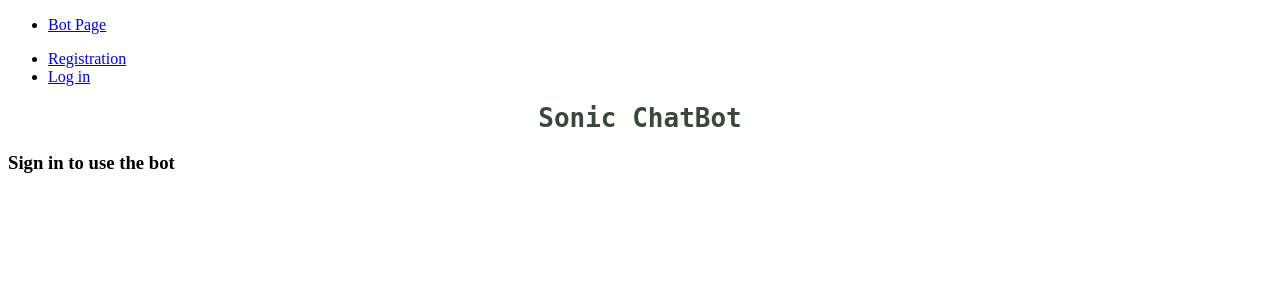
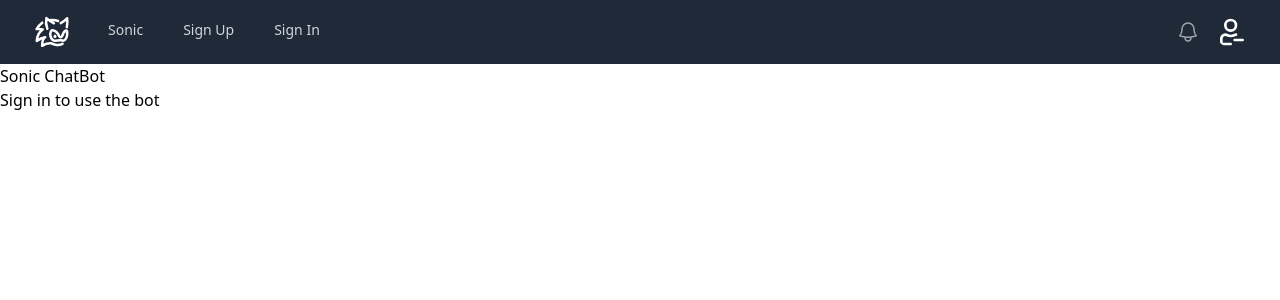
Before and after one commit to PetroChulkov/Sonic_App, a Django app: page / in a window 1280 px wide. Shown: the top 300 px of the page. Run offline with Django 4.2, Linux system fonts and the light colour scheme; data that the repository does not hold is empty; some libraries are stand-ins or nearby versions.

Commit message:
created navbar

```diff
--- a/sonic/sonicapp/static/sonicapp/style.css
+++ b/sonic/sonicapp/static/sonicapp/style.css
@@ -1,4 +1,4 @@
-#chatbot {
+/* #chatbot {
     margin-left: auto;
     margin-right: auto;
     width: 50%;
@@ -99,4 +99,4 @@ h1 {
 	height: 40px;
 	width: 30%;
 	padding:  auto;
-}
+}  */
--- a/sonic/sonicapp/templates/sonicapp/base.html
+++ b/sonic/sonicapp/templates/sonicapp/base.html
@@ -5,25 +5,100 @@
         <meta name="viewport" content="width=device-width, initial-scale=1.0">
         {% load static %}
         <link rel="stylesheet" type="text/css" href="{% static 'sonicapp/style.css' %}">
+        <link rel="shortcut icon" href="{% static 'sonicapp/img/sonic-favicon.svg' %}" type="image/x-icon">
         <script src="https://code.jquery.com/jquery-3.7.1.js" integrity="sha256-eKhayi8LEQwp4NKxN+CfCh+3qOVUtJn3QNZ0TciWLP4=" crossorigin="anonymous"></script>
-        <title>Document</title>
+        <script src="https://cdn.tailwindcss.com"></script>
+        <title>Sonic</title>
 </head>
 <body>
-    <div class="nav">
-        <ul class="menu">
-            <li><a href="{% url 'index' %}">Bot Page</a></li>            </ul>
-        <ul class="sign-in">
-            {% if request.user.is_authenticated %}
-            <li>{{ user.username.upper }}</li>
-            <li><a href="{% url 'upload_file' %}">Upload file</a></li>
-            <li><a href="{% url 'pdfile_list' %}">Your files</a></li>
-            <li><a href="{% url 'logout' %}">Log out</a></li>
-            {% else %}
-            <li><a href="{% url 'register' %}">Registration</a></li>
-            <li><a href="{% url 'login' %}">Log in</a></li>
-            {% endif %}
-        </ul>
+    <nav class="bg-gray-800">
+    <div class="mx-auto max-w-7xl px-2 sm:px-6 lg:px-8">
+        <div class="relative flex h-16 items-center justify-between">
+        <div class="absolute inset-y-0 left-0 flex items-center sm:hidden">
+            <!-- Mobile menu button-->
+            <button type="button" class="relative inline-flex items-center justify-center rounded-md p-2 text-gray-400 hover:bg-gray-700 hover:text-white focus:outline-none focus:ring-2 focus:ring-inset focus:ring-white" aria-controls="mobile-menu" aria-expanded="false">
+            <span class="absolute -inset-0.5"></span>
+            <span class="sr-only">Open main menu</span>
+            <!--
+                Icon when menu is closed.
+
+                Menu open: "hidden", Menu closed: "block"
+            -->
+            <svg class="block h-6 w-6" fill="none" viewBox="0 0 24 24" stroke-width="1.5" stroke="currentColor" aria-hidden="true">
+                <path stroke-linecap="round" stroke-linejoin="round" d="M3.75 6.75h16.5M3.75 12h16.5m-16.5 5.25h16.5" />
+            </svg>
+            <!--
+                Icon when menu is open.
+
+                Menu open: "block", Menu closed: "hidden"
+            -->
+            <svg class="hidden h-6 w-6" fill="none" viewBox="0 0 24 24" stroke-width="1.5" stroke="currentColor" aria-hidden="true">
+                <path stroke-linecap="round" stroke-linejoin="round" d="M6 18L18 6M6 6l12 12" />
+            </svg>
+            </button>
+        </div>
+        <div class="flex flex-1 items-center justify-center sm:items-stretch sm:justify-start">
+            <div class="flex flex-shrink-0 items-center">
+            <img class="h-10 w-10" src="{% static 'sonicapp/img/sonic.svg' %}" alt="Your Company">
+            </div>
+            <div class="hidden sm:ml-6 sm:block">
+            <div class="flex space-x-4">
+                <!-- Current: "bg-gray-900 text-white", Default: "text-gray-300 hover:bg-gray-700 hover:text-white" -->
+                <a href="{% url 'index' %}" class="text-gray-300 hover:bg-gray-700 hover:text-white rounded-md px-3 py-2 text-sm font-medium">Sonic</a>
+                {% if request.user.is_authenticated %}
+                <a href="{% url 'upload_file' %}" class="text-gray-300 hover:bg-gray-700 hover:text-white rounded-md px-3 py-2 text-sm font-medium">Upload Files</a>
+                <a href="{% url 'pdfile_list' %}" class="text-gray-300 hover:bg-gray-700 hover:text-white rounded-md px-3 py-2 text-sm font-medium">Your Files</a>
+                <a href="{% url 'logout' %}" class="text-gray-300 hover:bg-gray-700 hover:text-white rounded-md px-3 py-2 text-sm font-medium">Logout</a>
+                {% else %}
+                <a href="{% url 'register' %}" class="text-gray-300 hover:bg-gray-700 hover:text-white rounded-md px-3 py-2 text-sm font-medium">Sign Up</a>
+                <a href="{% url 'login' %}" class="text-gray-300 hover:bg-gray-700 hover:text-white rounded-md px-3 py-2 text-sm font-medium">Sign In</a>
+                {% endif %}
+            </div>
+            </div>
+        </div>
+        <div class="absolute inset-y-0 right-0 flex items-center pr-2 sm:static sm:inset-auto sm:ml-6 sm:pr-0">
+            <button type="button" class="relative rounded-full bg-gray-800 p-1 text-gray-400 hover:text-white focus:outline-none focus:ring-2 focus:ring-white focus:ring-offset-2 focus:ring-offset-gray-800">
+            <span class="absolute -inset-1.5"></span>
+            <span class="sr-only">View notifications</span>
+            <svg class="h-6 w-6" fill="none" viewBox="0 0 24 24" stroke-width="1.5" stroke="currentColor" aria-hidden="true">
+                <path stroke-linecap="round" stroke-linejoin="round" d="M14.857 17.082a23.848 23.848 0 005.454-1.31A8.967 8.967 0 0118 9.75v-.7V9A6 6 0 006 9v.75a8.967 8.967 0 01-2.312 6.022c1.733.64 3.56 1.085 5.455 1.31m5.714 0a24.255 24.255 0 01-5.714 0m5.714 0a3 3 0 11-5.714 0" />
+            </svg>
+            </button>
+
+            <!-- Profile dropdown -->
+            <div class="relative ml-3">
+                <div>
+                    <button type="button" class="relative flex rounded-full bg-gray-800 text-sm focus:outline-none focus:ring-2 focus:ring-white focus:ring-offset-2 focus:ring-offset-gray-800" id="user-menu-button" aria-expanded="false" aria-haspopup="true">
+                    <span class="absolute -inset-1.5"></span>
+                    <span class="sr-only">Open user menu</span>
+                    {% if request.user.is_authenticated %}
+                    <img class="h-8 w-8 rounded-full" src="{% static 'sonicapp/img/user.svg' %}" alt="">
+                    {% else %}
+                    <img class="h-8 w-8 rounded-full" src="{% static 'sonicapp/img/user-out.svg' %}" alt="">
+                    {% endif %}
+                    </button>
+                </div>
+            </div>
+        </div>
+        </div>
     </div>
+
+    <!-- Mobile menu, show/hide based on menu state. -->
+    <div class="sm:hidden" id="mobile-menu">
+        <div class="space-y-1 px-2 pb-3 pt-2">
+        <!-- Current: "bg-gray-900 text-white", Default: "text-gray-300 hover:bg-gray-700 hover:text-white" -->
+        <a href="{% url 'index' %}" class="text-gray-300 hover:bg-gray-700 hover:text-white block rounded-md px-3 py-2 text-base font-medium">Sonic</a>
+        {% if request.user.is_authenticated %}
+        <a href="{% url 'upload_file' %}" class="text-gray-300 hover:bg-gray-700 hover:text-white block rounded-md px-3 py-2 text-base font-medium">Upload Files</a>
+        <a href="{% url 'pdfile_list' %}" class="text-gray-300 hover:bg-gray-700 hover:text-white block rounded-md px-3 py-2 text-base font-medium">Your Files</a>
+        <a href="{% url 'logout' %}" class="text-gray-300 hover:bg-gray-700 hover:text-white block rounded-md px-3 py-2 text-base font-medium">Log Out</a>
+        {% else %}
+        <a href="{% url 'register' %}" class="text-gray-300 hover:bg-gray-700 hover:text-white block rounded-md px-3 py-2 text-base font-medium">Sign Up</a>
+        <a href="{% url 'login' %}" class="text-gray-300 hover:bg-gray-700 hover:text-white block rounded-md px-3 py-2 text-base font-medium">Sign In</a>
+        {% endif %}
+        </div>
+    </div>
+    </nav>
 
     {% block content %}{% endblock %}
 
```
Also changed, not shown: sonic/sonicapp/static/sonicapp/img/sonic-favicon.svg (added), sonic/sonicapp/static/sonicapp/img/sonic.svg (added), sonic/sonicapp/static/sonicapp/img/user-out.svg (added), sonic/sonicapp/static/sonicapp/img/user.svg (added), sonic/sonicapp/static/sonicapp/tailwind.config.js (added).
